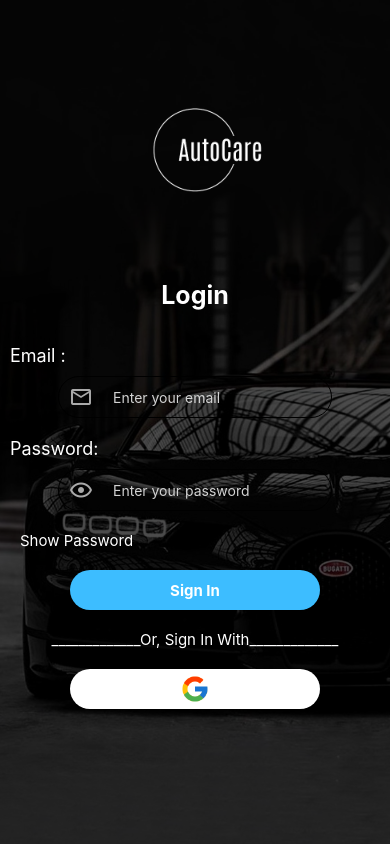
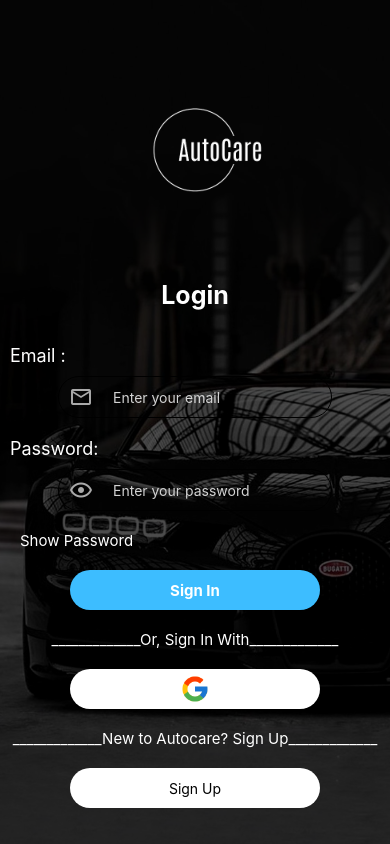
Before and after one commit to SamiNayeem/AutoCare, a React Native app: screen / in a window 390 px wide. Built offline with nearby package versions, Linux system fonts and the light colour scheme.

Commit message:
sign up button added in userlogin page

```diff
--- a/App.tsx
+++ b/App.tsx
@@ -2,6 +2,7 @@ import { StatusBar } from 'expo-status-bar';
 import { StyleSheet, Text, View } from 'react-native';
 import GetStarted from './src/Screens/GetStarted/GetStarted';
 import UserLogin from './src/Screens/UserLogin/UserLogin';
+
 
 export default function App() {
   return (
--- a/src/Screens/UserLogin/UserLogin.tsx
+++ b/src/Screens/UserLogin/UserLogin.tsx
@@ -1,5 +1,5 @@
 import React, { useState } from "react";
-import { StyleSheet, View, Text, TouchableOpacity, ImageBackground, Image, TextInput } from "react-native";
+import { StyleSheet, View, ScrollView, Text, TouchableOpacity, ImageBackground, Image, TextInput } from "react-native";
 import { MaterialCommunityIcons } from '@expo/vector-icons';
 
 interface CustomTextInputProps {
@@ -38,7 +38,7 @@ const UserLogin: React.FC = () => {
 
   return (
     <ImageBackground source={require('../../../assets/BackgroundImage.jpg')} style={styles.background}>
-      <View style={styles.overlay}>
+      <ScrollView style={styles.overlay}>
         <Image
           source={require('../../../assets/autocare logo.png')}
           style={{ width: 200, height: 100, marginLeft: 120, marginTop: 100 }}
@@ -82,8 +82,13 @@ const UserLogin: React.FC = () => {
               style={{ width: 30, height: 30 }}
             />
           </TouchableOpacity>
+
+          <Text style={styles.alternativeLogin}>_____________New to Autocare? Sign Up_____________</Text>
+          <TouchableOpacity style={styles.signupBtn}>
+            <Text >Sign Up</Text>
+          </TouchableOpacity>
         </View>
-      </View>
+      </ScrollView>
     </ImageBackground>
   );
 }
@@ -185,5 +190,18 @@ const styles = StyleSheet.create({
     fontSize: 15,
     marginLeft: 20,
     marginTop: 10,
-  }
+  },
+  signupBtn: {
+    alignItems: "center",
+    justifyContent: "center",
+    backgroundColor: '#fff',
+    color: '#000',
+    borderRadius: 20,
+    height: 40,
+    marginTop: 20,
+    marginLeft: 'auto',
+    marginRight: 'auto',
+    width: 250,
+    marginBottom: 30,
+}
 });
```
